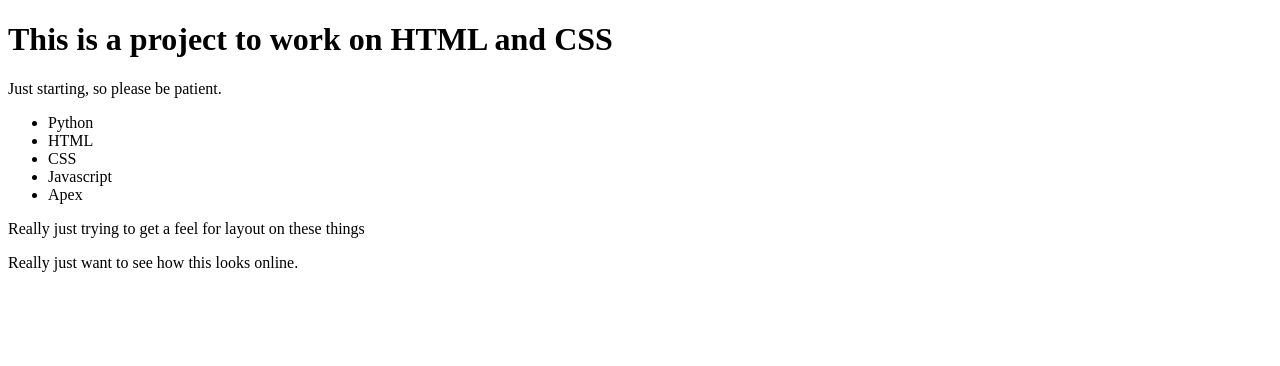
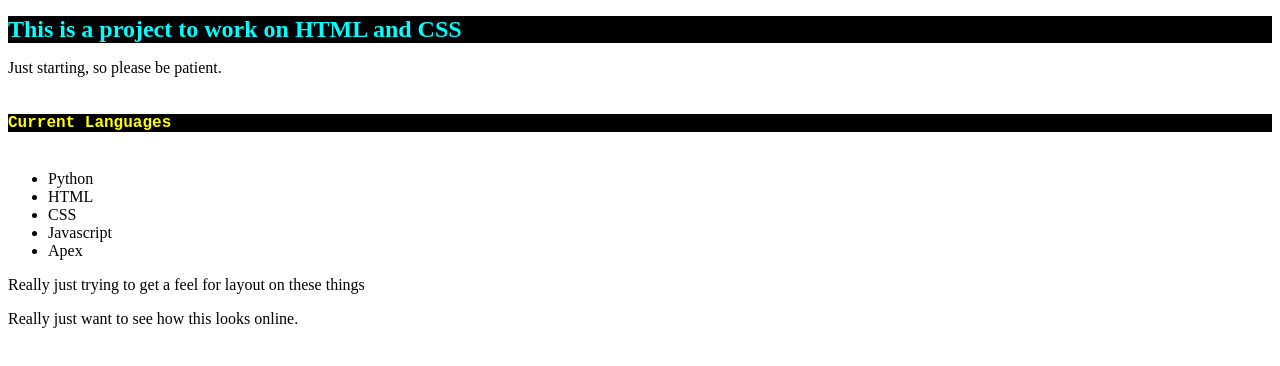
Before and after one commit to awesome-bill/git_practice, a plain HTML site: page index.html in a window 1280 px wide. Drawn offline with Linux system fonts and the light colour scheme.

Commit message:
CSS Updates

```diff
--- a/index.html
+++ b/index.html
@@ -1,9 +1,12 @@
 <!DOCTYPE html>
+<link rel="stylesheet" href="style.css">
 <body>
     <header><title>Test Website</title></header>
         <h1>This is a project to work on HTML and CSS</h1>
         <p>Just starting, so please be patient.</p>
         <div>
+            <span>
+            <h6>Current Languages</h6>
             <ul>
                 <li>Python</li>
                 <li>HTML</li>
@@ -11,6 +14,7 @@
                 <li>Javascript</li>
                 <li>Apex</li>
             </ul>
+            </span>
         </div>
         <div>
             <p>Really just trying to get a feel for layout on these things</p>
--- /dev/null
+++ b/style.css
@@ -0,0 +1,13 @@
+h1 {
+    font-family:'Times New Roman', Times, serif;
+    font-size:x-large;
+    color:aqua;
+    background-color: black;
+}
+
+h6 {
+    font-family:'Courier New', Courier, monospace;
+    font-size: medium;
+    color: yellow;
+    background-color: black;
+}
```
